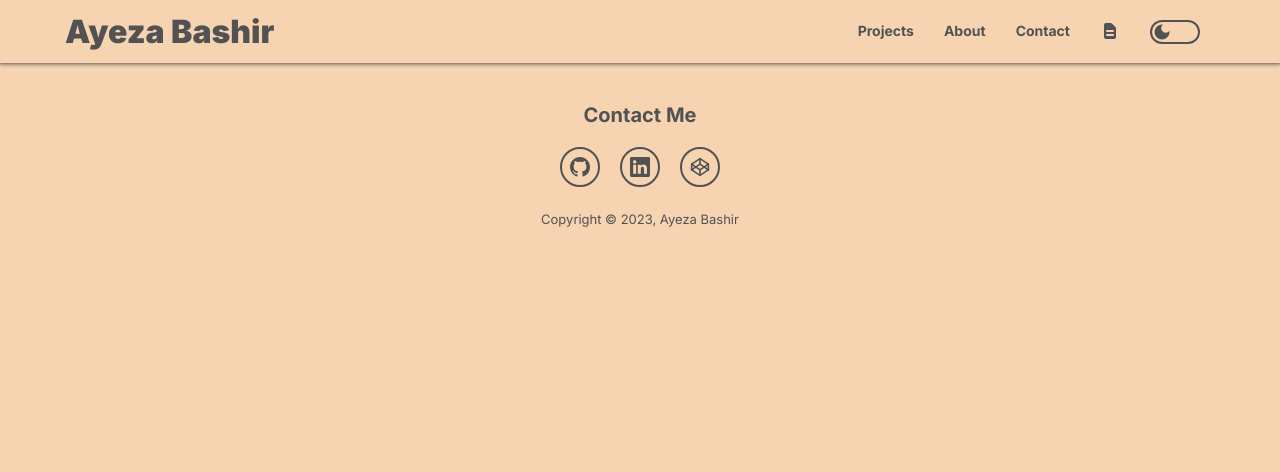
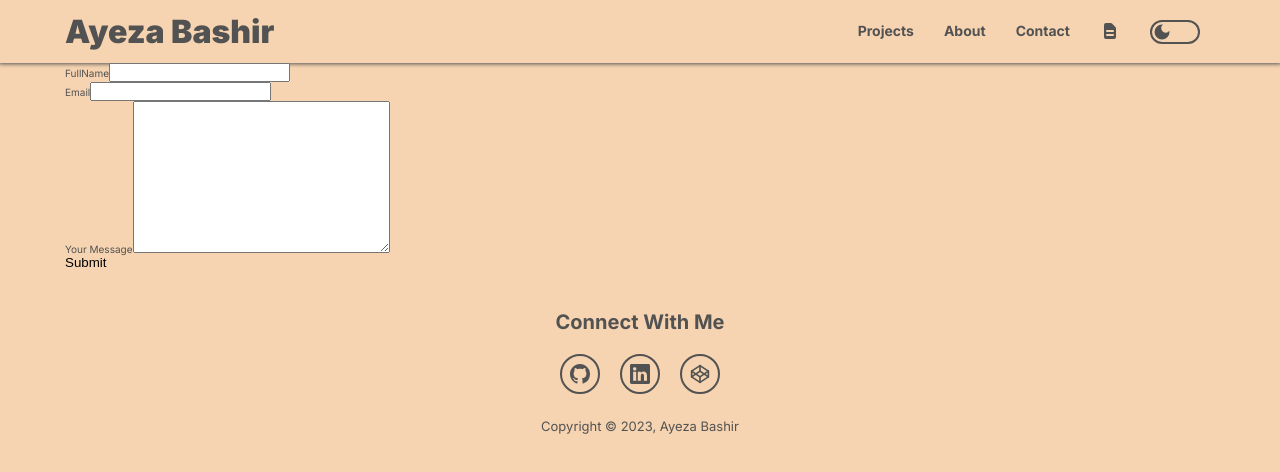
Before and after one commit to ayezabashir/My-Portfolio, a React (Vite) app: page / in a window 1280 px wide. Shown: the top 472 px of the page. Built offline with nearby package versions, Linux system fonts and the light colour scheme.

Commit message:
contact form

```diff
--- a/src/App.jsx
+++ b/src/App.jsx
@@ -1,3 +1,4 @@
+import ContactForm from "./components/contactform/ContactForm"
 import Footer from "./components/footer/Footer"
 import Header from "./components/header/Header"
 
@@ -6,6 +7,7 @@ function App() {
   return (
     <>
       <Header />
+      <ContactForm />
       <Footer />
     </>
   )
--- /dev/null
+++ b/src/components/contactform/ContactForm.jsx
@@ -0,0 +1,29 @@
+// import { FaHandshakeSimple } from 'react-icons/fa'
+
+const ContactForm = () => {
+    return (
+        <>
+            <div className="contact-form">
+                <div className="container">
+                    <form className='form'>
+                        <div className="form-element">
+                            <label htmlFor="fullname">FullName</label>
+                            <input type="text" id='fullname' name='fullname' />
+                        </div>
+                        <div className="form-element">
+                            <label htmlFor="email">Email</label>
+                            <input type="email" name="email" id="email" />
+                        </div>
+                        <div className="form-element">
+                            <label htmlFor="msg">Your Message</label>
+                            <textarea name="msg" id="msg" cols="30" rows="10"></textarea>
+                        </div>
+                        <button type="submit" className="form-submit">Submit</button>
+                    </form>
+                </div>
+            </div>
+        </>
+    )
+}
+
+export default ContactForm
--- a/src/components/footer/Footer.jsx
+++ b/src/components/footer/Footer.jsx
@@ -6,7 +6,7 @@ const Footer = () => {
             <footer>
                 <div className="container">
                     <div className="footer-content">
-                        <h2>Contact Me</h2>
+                        <h2>Connect With Me</h2>
                         <ul className="footer-list">
                             <li className='footer-list-item'>
                                 <a href="https://github.com/ayezabashir">
```
